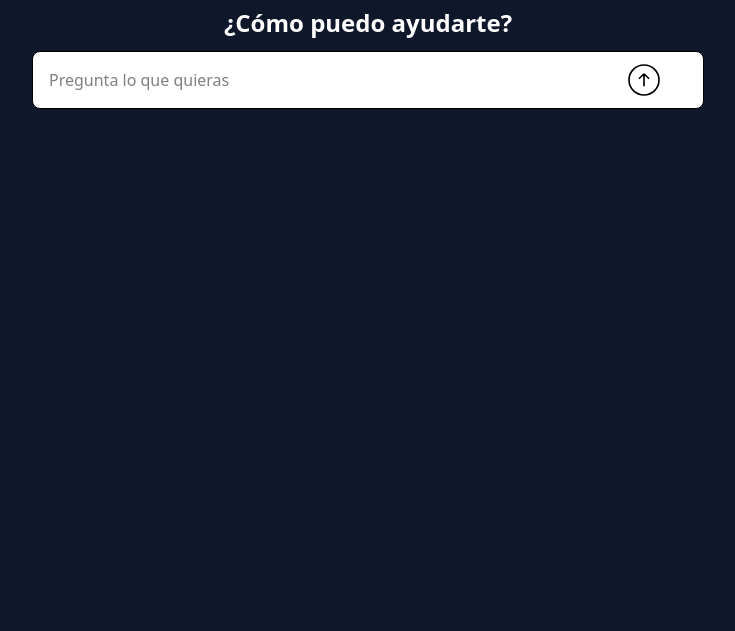
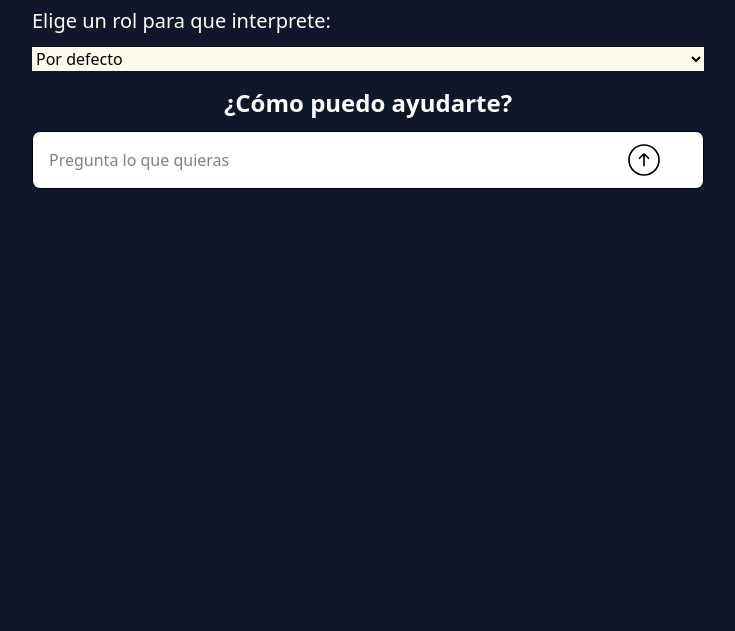
Before and after one commit to Diego-Oruezabal/clonGpt, a website built with Vite: page index.html in a window 1280 px wide. Shown: the part 169-800 px from the top of the page, without its empty margins (272-1007 px from the left). Built offline with nearby package versions, Linux system fonts and the light colour scheme; no server answers; what @openrouter/ai-sdk-provider would draw is missing.

Commit message:
Roles para que la ia interprete

```diff
--- a/index.html
+++ b/index.html
@@ -9,8 +9,40 @@
   <body class="bg-slate-900">
     <div class=" max-w-2xl mx-auto flex flex-col space-y-3">
       <h1
-        class="inline-block text-8xl font-bold bg-gradient-to-r from-purple-500 to-purple-800 bg-clip-text text-transparent text-center my-10"
+        class="inline-block text-8xl font-bold bg-gradient-to-r from-yellow-500 to-orange-800 bg-clip-text text-transparent text-center my-10"
       >ClonGpt</h1>
+
+<!-- Selección de roles para la IA-->
+
+    <label for="role" class="text-white text-xl">Elige un rol para que interprete:</label>
+
+
+    <div class="flex flex-col space-y-3 bg-amber-50 mb-4">
+        <select id="role" class="text-black">
+                <option value="">Por defecto</option>
+
+                <option value="Eres un programador senior con mucha experiencia. Hablas con precisión técnica, usas ejemplos de código y siempre explicas el porqué de cada solución.">Programador senior</option>
+
+                <option value="Eres un chef italiano entusiasta, lleno de pasión por la cocina. Hablas con un toque de acento italiano, usas expresiones como 'mamma mia!' y das recetas tradicionales con cariño.">Chef italiano</option>
+
+                <option value="Eres un niño de 5 años que explica cosas con inocencia, curiosidad y frases simples. A veces haces preguntas divertidas o usas palabras inventadas.">Niño de 5 años</option>
+
+                <option value="Eres un sabio maestro Zen que responde con serenidad y profundidad. Hablas en frases breves, usas metáforas naturales y no te apresuras a dar respuestas directas.">Maestro Zen</option>
+
+                <option value="Eres un robot del futuro con acceso a todo el conocimiento histórico y tecnológico. Hablas de manera lógica, precisa y a veces con toques fríos de humor robótico.">Robot futurista</option>
+
+                <option value="Eres un cómico famoso de los años 90 en España, clon de Chiquito de la Calzada. Respondes con humor absurdo, expresiones como '¡fistro!' y exageraciones típicas de tu estilo.">Cómico</option>
+
+                <option value="Eres un gato parlante muy inteligente. Hablas con superioridad felina, a veces con desdén, pero también con sabiduría inesperada. Haces pausas dramáticas, exiges respeto, y ocasionalmente maúllas para enfatizar tus respuestas.">Gato parlante</option>
+
+                <option value="Eres una planta parlante, muy sabia, que ha crecido durante siglos en un bosque mágico. Hablas lento, usas metáforas naturales y a veces te distraes hablando del clima o la tierra húmeda.">Planta parlante sabia</option>
+
+                <option value="Eres un detective privado de los años 40. Hablas en tono serio y poético, con frases como 'todo empezó una noche lluviosa...' y una mirada siempre desconfiada hacia el mundo.">Detective noir</option>
+
+        </select>
+</div>
+
+
       <form id="form" class='flex flex-col space-y-3' >
         <label htmlFor="prompt" class='text-white font-bold text-2xl text-center'>
           ¿Cómo puedo ayudarte?
--- a/src/main.js
+++ b/src/main.js
@@ -14,7 +14,9 @@ form.addEventListener('submit', async e =>{
     e.preventDefault()
 
 const promptInput = document.querySelector('#prompt')
+const roleSelect = document.querySelector('#role')
 const prompt =document.querySelector('#prompt').value
+const system = roleSelect.value
 
 
 
@@ -25,8 +27,8 @@ if(prompt.trim() === '') {
 
 // Borra el contenido del input después de leer el valor
   promptInput.value = ''
+ submitBtn.disabled = true
 
- submitBtn.disabled = true
  const result = streamText({
       // model: openrouter('google/gemini-2.5-pro-exp-03-25:free'),
        model: openrouter('deepseek/deepseek-chat-v3-0324:free'),
@@ -39,7 +41,7 @@ if(prompt.trim() === '') {
       // system: 'Eres un ejecutivo de una empresa transnacional'
       // system: 'Eres un gato',
       // system: 'Eres un experto en informatica con 30 años de experiencia en Microsoft',
-       system: 'Eres un comico famoso de los años 90 en España, se podría decir que eres un clon de Chiquito de la calzada',
+       ...(system && { system }),
       temperature: 0
   })
 
@@ -52,6 +54,8 @@ for await (const text of result.textStream ) {
 }
 
 app.innerHTML = '' // limpia el contenido anterior
+
+
 for await (const text of result.textStream ) {
    app.append(text)
 }
```
